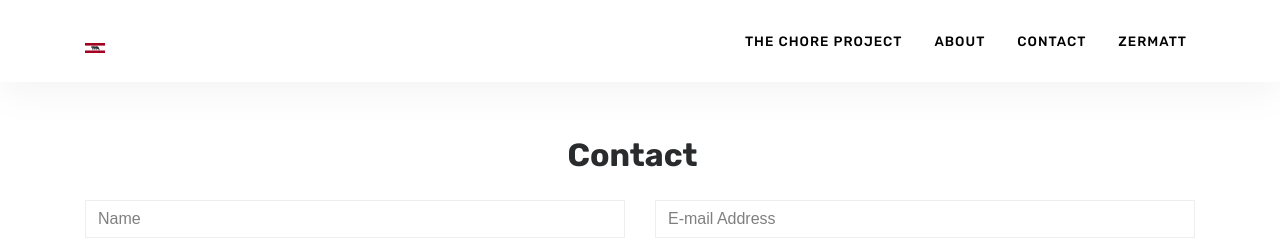
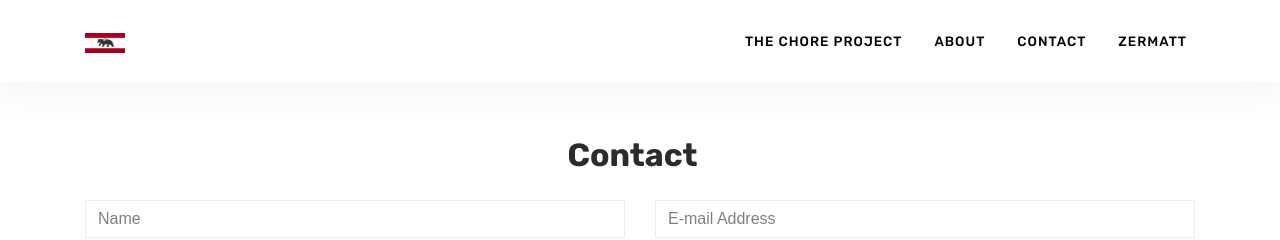
Before and after one commit to JonjonR13/Jonathan-Rodgers, a Jekyll site: the page built from contact.html, in a window 1280 px wide. Shown: the top 240 px of the page. Built offline with Jekyll 4.4.1, drawn with Linux system fonts in a browser that asks for light colours; nearby versions of some CDN libraries.

Commit message:
Update default.html

```diff
--- a/_layouts/default.html
+++ b/_layouts/default.html
@@ -49,7 +49,7 @@
             {% if site.logo == true %}
         <img src="https://jonjonr13.github.io/Jonathan-Rodgers/assets/images/bjornrocken.png" alt="jonathan Rodgers">
             {% else %}
-            <img src="https://jonjonr13.github.io/Jonathan-Rodgers/assets/images/bjornrocken.png" style=" height: 10px; width: 20px;">
+            <img src="https://jonjonr13.github.io/Jonathan-Rodgers/assets/images/bjornrocken.png" style=" height: 20px; width: 40px;">
             {% endif %}
         </a>
         <!-- End Logo -->
```
